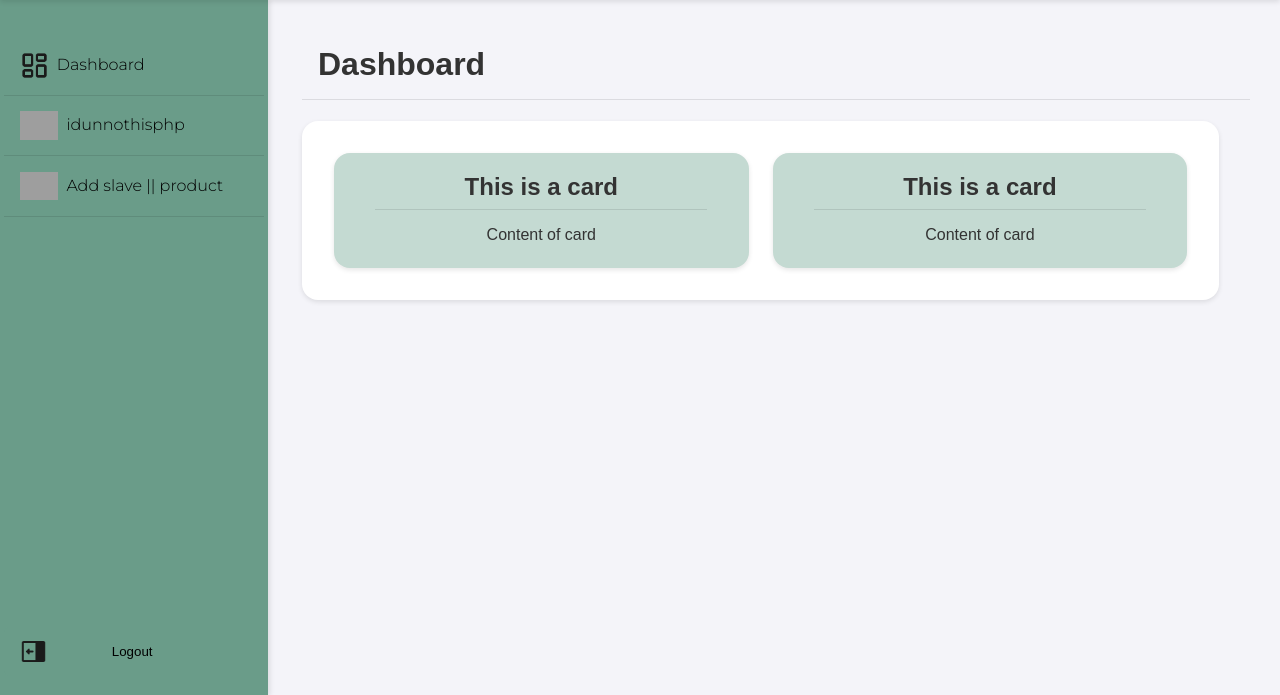
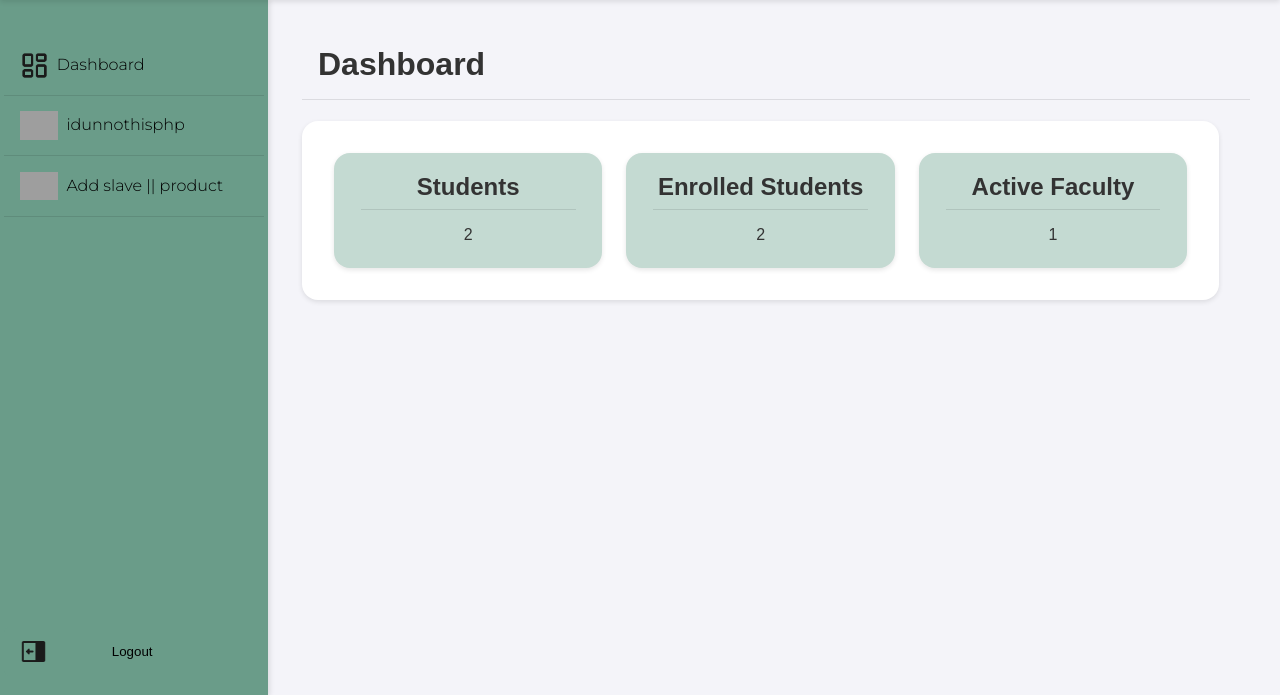
Before and after one commit to TheRealAngelo/GradeViewPortal, a PHP site: page /admin/dashboard.php in a window 1280 px wide. Shown: the part 86-781 px from the top of the page. Run offline with PHP 8.4, Linux system fonts and the light colour scheme; data comes from the database, SQL or seed files in the repository; some web fonts are replaced; grey boxes are pictures that could not be loaded.

Commit message:
Added counter and func.php

```diff
--- a/src/admin/dashboard.php
+++ b/src/admin/dashboard.php
@@ -1,15 +1,18 @@
 <?php
 include '../../includes/db_connection.php';
+include 'dashboardfunc.php';
 ?>
 
 <!DOCTYPE html>
 <html lang="en">
+
 <head>
     <meta charset="UTF-8">
     <meta name="viewport" content="width=device-width, initial-scale=1.0">
     <title>Faculty Dashboard</title>
     <link rel="stylesheet" href="../../assets/css/styles.css">
 </head>
+
 <body>
     <header>
         <?php include 'header.php'; ?>
@@ -21,12 +24,16 @@ include '../../includes/db_connection.php';
             <div class="adminDIV">
                 <div class="card-wrapper">
                     <div class="cards">
-                        <h2>This is a card</h2>
-                        <p>Content of card</p>
+                        <h2>Students</h2>
+                        <p><?php echo $total_students; ?></p>
                     </div>
                     <div class="cards">
-                        <h2>This is a card</h2>
-                        <p>Content of card</p>
+                        <h2>Enrolled Students</h2>
+                        <p><?php echo $total_students_with_grades; ?></p>
+                    </div>
+                    <div class="cards">
+                        <h2>Active Faculty</h2>
+                        <p><?php echo $total_faculty; ?></p>
                     </div>
                 </div>
             </div>
@@ -34,4 +41,5 @@ include '../../includes/db_connection.php';
     </div>
     <script src="../../includes/timeout.js"></script>
 </body>
+
 </html>
--- /dev/null
+++ b/src/admin/dashboardfunc.php
@@ -0,0 +1,33 @@
+<?php
+// count STUDENTS
+$query = "SELECT COUNT(*) AS total_students FROM users WHERE role = 'student'";
+$result = mysqli_query($conn, $query);
+$row = mysqli_fetch_assoc($result);
+$total_students = $row['total_students'];
+
+
+
+// school year
+$current_school_year_query = "SELECT id FROM school_year WHERE year_start <= YEAR(CURDATE()) AND year_end >= YEAR(CURDATE()) LIMIT 1";
+$current_school_year_result = mysqli_query($conn, $current_school_year_query);
+$current_school_year_row = mysqli_fetch_assoc($current_school_year_result);
+$current_school_year_id = $current_school_year_row['id'] ?? 0;
+
+// Count ENROLLED STUDENTS
+$query = "
+                            SELECT COUNT(DISTINCT g.student_id) AS total_students_with_grades
+                            FROM grades g
+                            INNER JOIN users u ON g.student_id = u.id
+                            WHERE u.role = 'student' AND g.school_year_id = $current_school_year_id
+                        ";
+$result = mysqli_query($conn, $query);
+$row = mysqli_fetch_assoc($result);
+$total_students_with_grades = $row['total_students_with_grades'];
+
+
+// Count FACULTY
+$query = "SELECT COUNT(*) AS total_faculty FROM users WHERE role = 'faculty'";
+$result = mysqli_query($conn, $query);
+$row = mysqli_fetch_assoc($result);
+$total_faculty = $row['total_faculty'];
+?>
```
